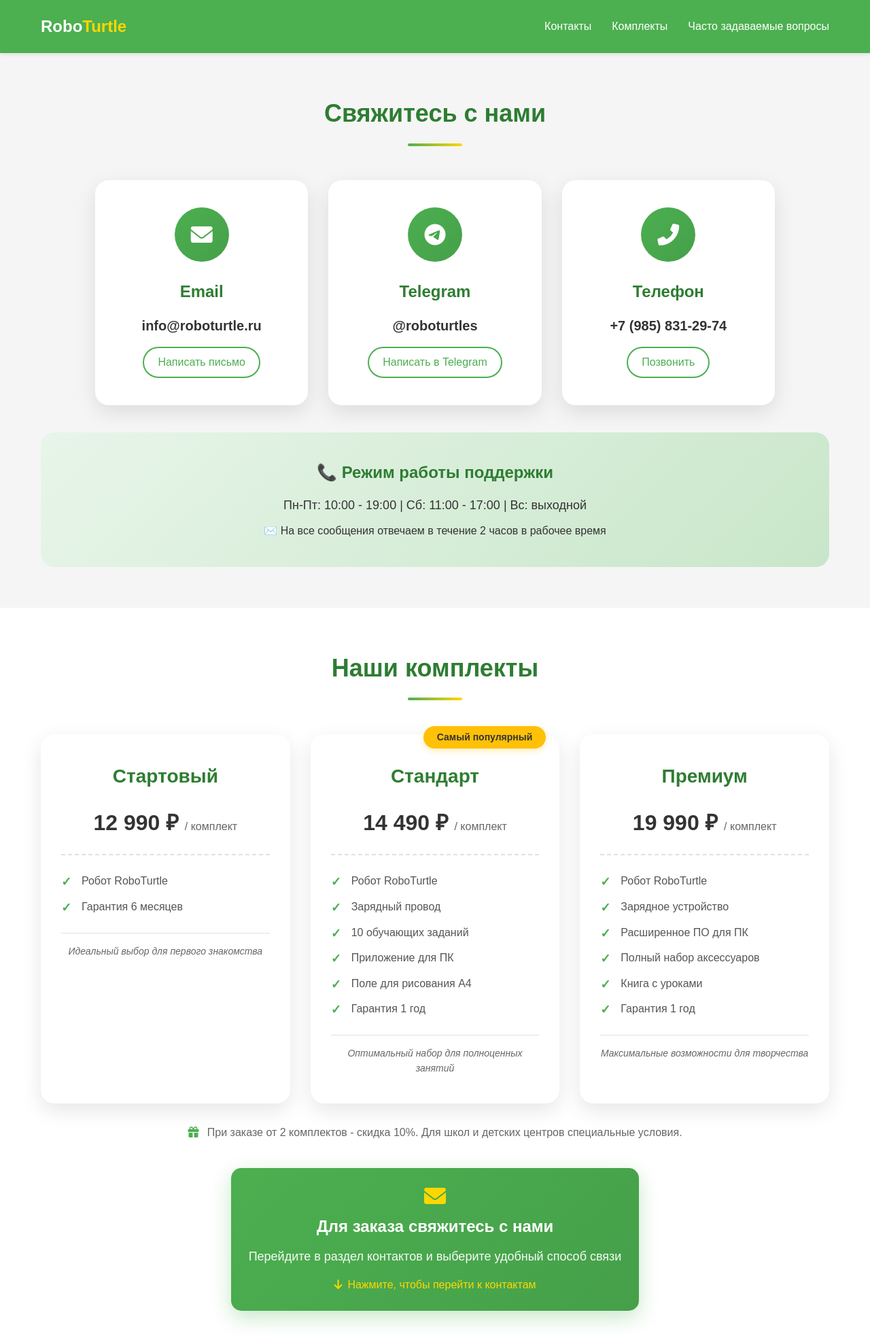
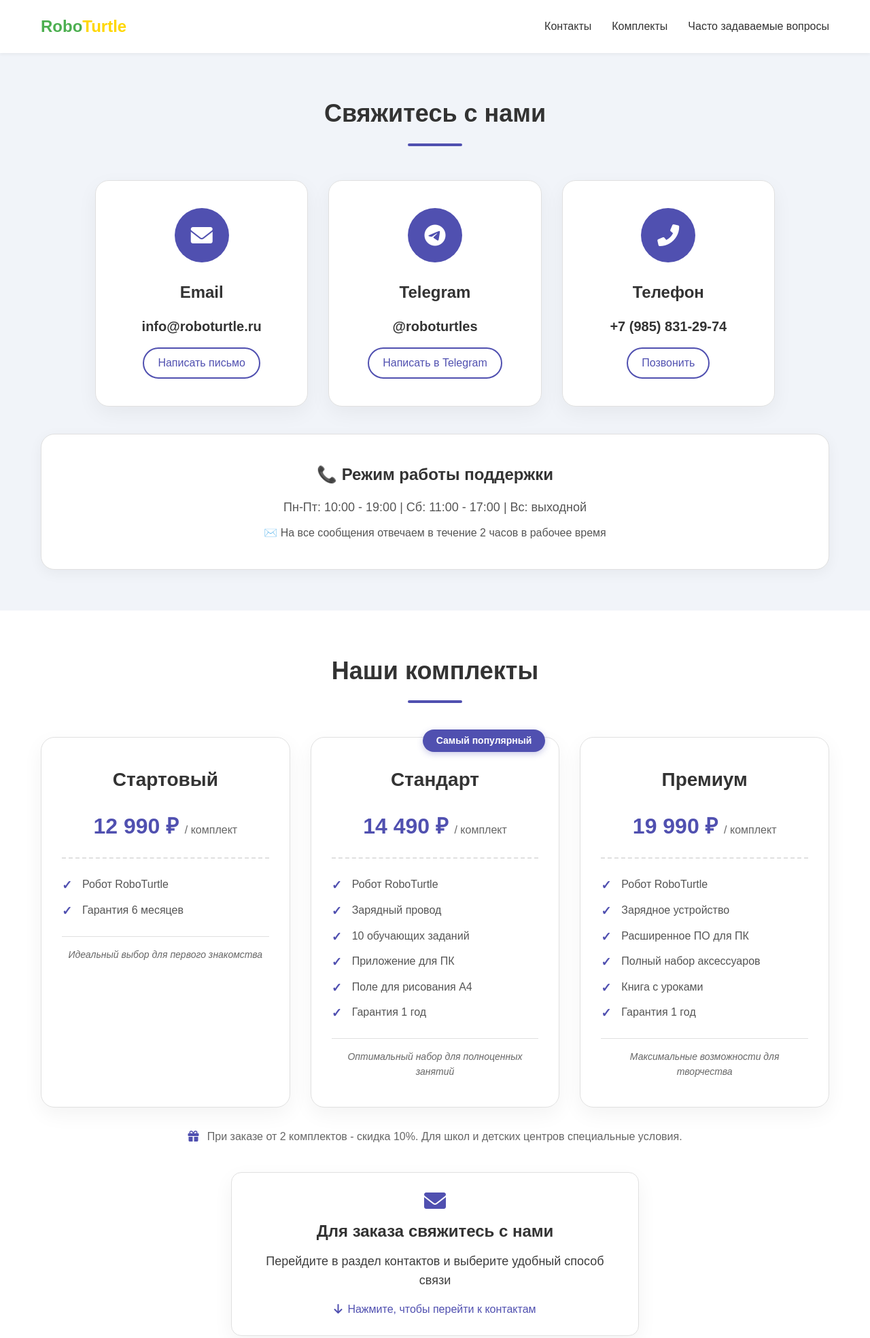
Before and after one commit to dsp-0/TurtleWeb, a plain HTML site: page contact/index.html in a window 1280 px wide. Shown: the top 1968 px of the page at 68% size. Drawn offline with Linux system fonts and the light colour scheme.

Commit message:
update colors

```diff
--- a/contact/index.html
+++ b/contact/index.html
@@ -15,7 +15,7 @@
     body {
         color: #333;
         line-height: 1.6;
-            background-color: #F5F5F5;
+        background-color: #F1F4F9;
     }
 
     .container {
@@ -25,10 +25,9 @@
     }
 
     header {
-            background-color: #4CAF50;
-            color: white;
+        background-color: #FFFFFF;
         padding: 20px 0;
-            box-shadow: 0 2px 5px rgba(0,0,0,0.1);
+        box-shadow: 0 2px 5px rgba(0,0,0,0.05);
     }
 
     nav {
@@ -40,7 +39,11 @@
     .logo {
         font-size: 24px;
         font-weight: bold;
-			color: white;
+    }
+
+    .logo a {
+        text-decoration: none;
+        color: #4CAF50;
     }
 
     .logo span {
@@ -57,15 +60,15 @@
     }
 
     nav ul li a {
-            color: white;
+        color: #333;
         text-decoration: none;
         font-weight: 500;
     }
 
     .btn {
         display: inline-block;
-            background-color: #FFC107;
-            color: #333;
+        background-color: #5050B0;
+        color: white;
         padding: 12px 30px;
         border-radius: 30px;
         text-decoration: none;
@@ -77,7 +80,7 @@
     }
 
     .btn:hover {
-            background-color: #FFD700;
+        background-color: #4040A0;
         transform: translateY(-3px);
     }
 
@@ -89,7 +92,7 @@
         text-align: center;
         margin-bottom: 50px;
         font-size: 36px;
-            color: #2E7D32;
+        color: #333;
         position: relative;
     }
 
@@ -98,7 +101,7 @@
         display: block;
         width: 80px;
         height: 4px;
-            background: linear-gradient(90deg, #4CAF50, #FFD700);
+        background: #5050B0;
         margin: 15px auto 0;
         border-radius: 2px;
     }
@@ -117,18 +120,20 @@
         border-radius: 20px;
         padding: 40px 30px;
         text-align: center;
-            box-shadow: 0 10px 30px rgba(0,0,0,0.1);
+        box-shadow: 0 10px 30px rgba(0,0,0,0.05);
+        border: 1px solid #E0E0E0;
         transition: transform 0.3s;
     }
 
     .contact-card:hover {
         transform: translateY(-10px);
+        border-color: #5050B0;
     }
 
     .contact-icon {
         width: 80px;
         height: 80px;
-            background: linear-gradient(135deg, #4CAF50, #45a049);
+        background-color: #5050B0;
         color: white;
         border-radius: 50%;
         display: flex;
@@ -140,7 +145,7 @@
 
     .contact-card h3 {
         font-size: 24px;
-            color: #2E7D32;
+        color: #333;
         margin-bottom: 15px;
     }
 
@@ -154,17 +159,17 @@
 
     .contact-link {
         display: inline-block;
-            color: #4CAF50;
+        color: #5050B0;
         text-decoration: none;
         font-size: 16px;
         padding: 8px 20px;
-            border: 2px solid #4CAF50;
+        border: 2px solid #5050B0;
         border-radius: 30px;
         transition: all 0.3s;
     }
 
     .contact-link:hover {
-            background-color: #4CAF50;
+        background-color: #5050B0;
         color: white;
     }
 
@@ -180,31 +185,33 @@
         background-color: white;
         border-radius: 20px;
         padding: 40px 30px;
-            box-shadow: 0 10px 30px rgba(0,0,0,0.1);
+        box-shadow: 0 10px 30px rgba(0,0,0,0.05);
+        border: 1px solid #E0E0E0;
         position: relative;
         transition: transform 0.3s;
     }
 
     .package-card:hover {
         transform: translateY(-10px);
+        border-color: #5050B0;
     }
 
     .popular-badge {
         position: absolute;
         top: -12px;
         right: 20px;
-            background-color: #FFC107;
-            color: #333;
+        background-color: #5050B0;
+        color: white;
         padding: 5px 20px;
         border-radius: 30px;
         font-weight: bold;
         font-size: 14px;
-            box-shadow: 0 3px 10px rgba(255,193,7,0.3);
+        box-shadow: 0 3px 10px rgba(80,80,176,0.3);
     }
 
     .package-card h3 {
         font-size: 28px;
-            color: #2E7D32;
+        color: #333;
         margin-bottom: 20px;
         text-align: center;
     }
@@ -213,7 +220,7 @@
         text-align: center;
         font-size: 32px;
         font-weight: bold;
-            color: #333;
+        color: #5050B0;
         margin-bottom: 25px;
         padding-bottom: 20px;
         border-bottom: 2px dashed #E0E0E0;
@@ -239,7 +246,7 @@
 
     .package-features li:before {
         content: '✓';
-            color: #4CAF50;
+        color: #5050B0;
         position: absolute;
         left: 0;
         font-weight: bold;
@@ -269,15 +276,16 @@
         border-radius: 15px;
         padding: 25px;
         box-shadow: 0 5px 20px rgba(0,0,0,0.05);
+        border: 1px solid #E0E0E0;
         transition: box-shadow 0.3s;
     }
 
     .faq-item:hover {
-            box-shadow: 0 10px 30px rgba(76,175,80,0.1);
+        box-shadow: 0 10px 30px rgba(80,80,176,0.1);
     }
 
     .faq-question {
-            color: #2E7D32;
+        color: #333;
         font-size: 18px;
         font-weight: bold;
         margin-bottom: 12px;
@@ -286,7 +294,7 @@
     }
 
     .faq-question i {
-            color: #4CAF50;
+        color: #5050B0;
         margin-right: 10px;
         font-size: 20px;
     }
@@ -299,28 +307,30 @@
 
     /* Информационный блок */
     .info-block {
-            background: linear-gradient(135deg, #E8F5E9, #C8E6C9);
+        background-color: #FFFFFF;
         border-radius: 20px;
         padding: 40px;
         text-align: center;
         margin-top: 40px;
+        border: 1px solid #E0E0E0;
+        box-shadow: 0 5px 20px rgba(0,0,0,0.05);
     }
 
     .info-block h3 {
-            color: #2E7D32;
+        color: #333;
         font-size: 24px;
         margin-bottom: 15px;
     }
 
     .info-block p {
-            color: #333;
+        color: #555;
         font-size: 18px;
         max-width: 800px;
         margin: 0 auto;
     }
 
     footer {
-            background-color: #2E7D32;
+        background-color: #333;
         color: white;
         padding: 50px 0 20px;
         margin-top: 60px;
@@ -337,6 +347,11 @@
         font-size: 24px;
         font-weight: bold;
         margin-bottom: 20px;
+    }
+
+    .footer-logo a {
+        color: white;
+        text-decoration: none;
     }
 
     .footer-logo span {
@@ -420,7 +435,7 @@
     <header>
         <div class="container">
             <nav>
-                <div class="logo"><a href="/" style="text-decoration: none; color: white;">Robo<span>Turtle</span></a></div>
+                <div class="logo"><a href="/" style="text-decoration: none;">Robo<span>Turtle</span></a></div>
                 <ul>
                     <li><a href="#contacts">Контакты</a></li>
                     <li><a href="#packages">Комплекты</a></li>
@@ -537,17 +552,17 @@
             </div>
 
             <div style="text-align: center; margin-top: 30px; color: #666;">
-                <p><i class="fas fa-gift" style="color: #4CAF50; margin-right: 8px;"></i> При заказе от 2 комплектов - скидка 10%. Для школ и детских центров специальные условия.</p>
+                <p><i class="fas fa-gift" style="color: #5050B0; margin-right: 8px;"></i> При заказе от 2 комплектов - скидка 10%. Для школ и детских центров специальные условия.</p>
             </div>
 			            <!-- Панель с информацией о заказе -->
             <div style="text-align: center; margin-top: 40px;">
                 <a href="#contacts" style="text-decoration: none;">
-                    <div style="background: linear-gradient(135deg, #4CAF50, #45a049); color: white; padding: 25px; border-radius: 15px; box-shadow: 0 10px 30px rgba(76,175,80,0.3); display: inline-block; max-width: 600px; width: 100%; transition: transform 0.3s;">
-                        <i class="fas fa-envelope" style="font-size: 32px; margin-bottom: 10px; color: #FFD700;"></i>
-                        <h3 style="font-size: 24px; margin-bottom: 10px; color: white;">Для заказа свяжитесь с нами</h3>
+                    <div style="background-color: white; color: #333; padding: 25px; border-radius: 15px; box-shadow: 0 10px 30px rgba(0,0,0,0.05); border: 1px solid #E0E0E0; display: inline-block; max-width: 600px; width: 100%; transition: transform 0.3s;">
+                        <i class="fas fa-envelope" style="font-size: 32px; margin-bottom: 10px; color: #5050B0;"></i>
+                        <h3 style="font-size: 24px; margin-bottom: 10px; color: #333;">Для заказа свяжитесь с нами</h3>
                         <p style="font-size: 18px; opacity: 0.95;">Перейдите в раздел контактов и выберите удобный способ связи</p>
-                        <div style="margin-top: 15px; font-size: 16px; color: #FFD700;">
-                            <i class="fas fa-arrow-down" style="margin-right: 8px;"></i>Нажмите, чтобы перейти к контактам
+                        <div style="margin-top: 15px; font-size: 16px; color: #5050B0;">
+                            <i class="fas fa-arrow-down" style="margin-right: 8px; color: #5050B0;"></i>Нажмите, чтобы перейти к контактам
                         </div>
                     </div>
                 </a>
@@ -648,7 +663,7 @@
         <div class="container">
             <div class="footer-content">
                 <div>
-                    <div class="footer-logo"><a href="/" style="text-decoration: none; color: white;">Robo<span>Turtle</span></a></div>
+                    <div class="logo"><a href="/" style="text-decoration: none;">Robo<span>Turtle</span></a></div>
                     <p>Инновационный образовательный робот для обучения детей основам программирования в игровой форме.</p>
                 </div>
                 <div class="footer-links">
```
Also changed, not shown: index.html (+81 -33 lines). Lines whose indentation alone changed are shown as unchanged.
